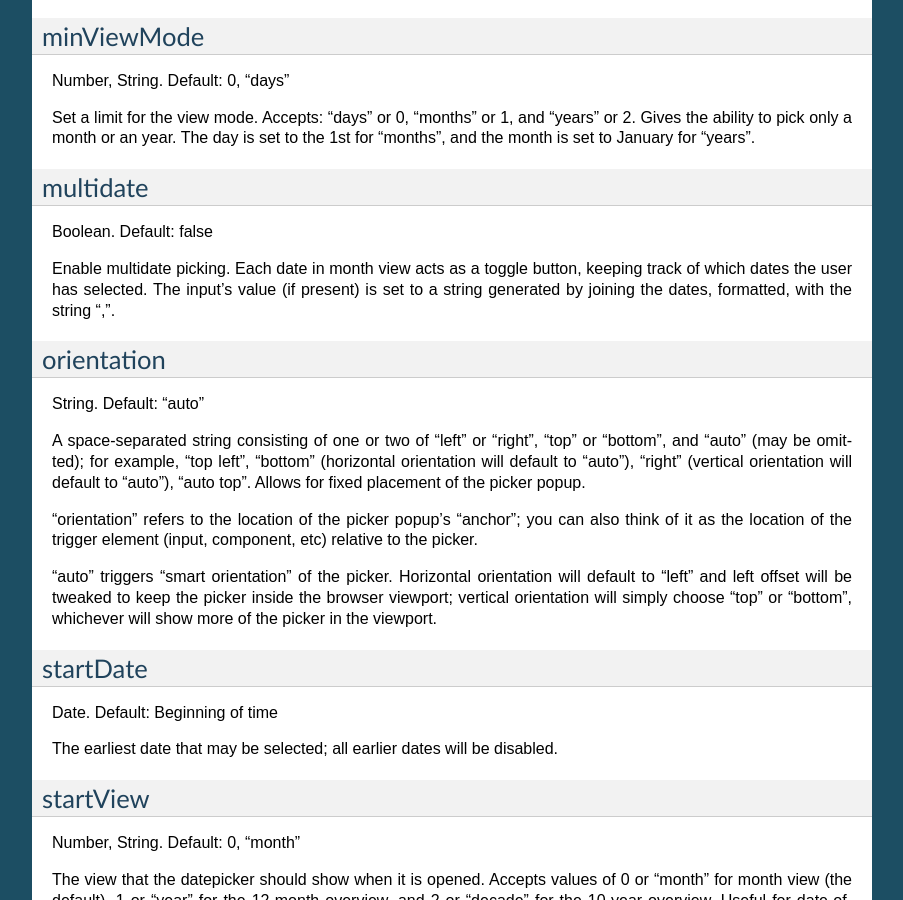
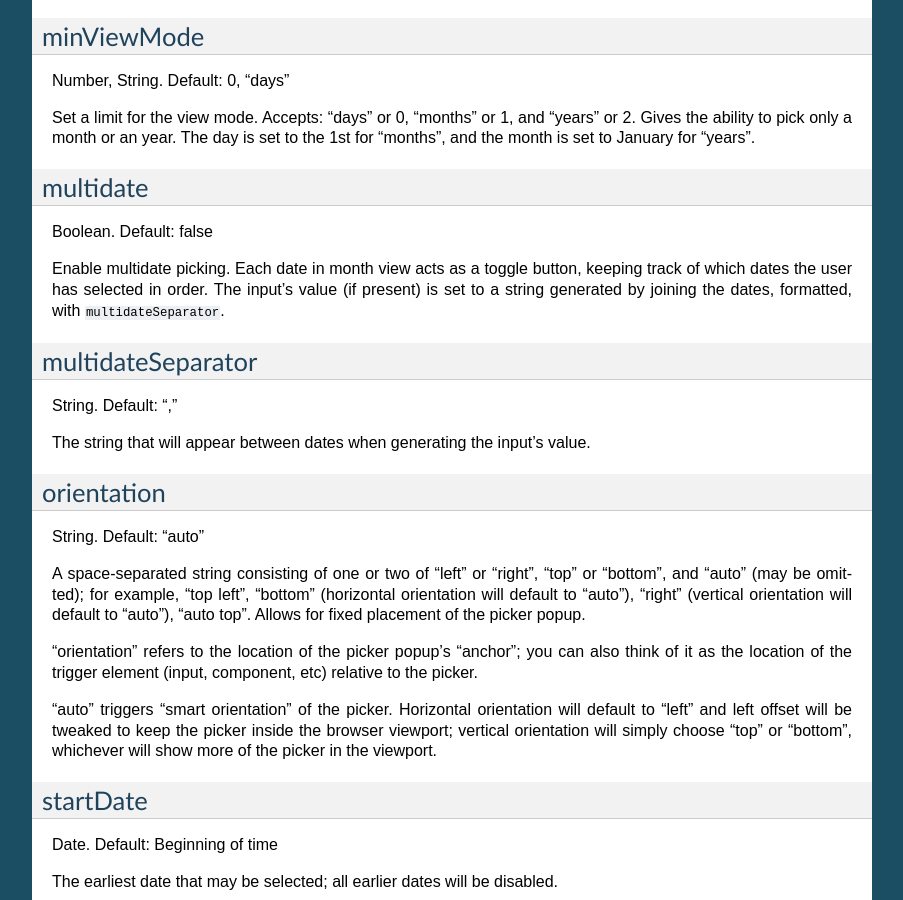
Before and after one commit to uxsolutions/bootstrap-datepicker, a Sphinx documentation site: the page built from docs/options.rst, in a window 1280 px wide and 900 px high, scrolled down 2175 px. Shown: the whole window, without its empty margins (198-1101 px from the left). Built offline with Sphinx 7.4.7, drawn with Linux system fonts in a browser that asks for light colours.

Commit message:
Store multidates as array, so their order is maintained

```diff
--- a/docs/options.rst
+++ b/docs/options.rst
@@ -127,7 +127,15 @@ multidate
 
 Boolean.  Default: false
 
-Enable multidate picking.  Each date in month view acts as a toggle button, keeping track of which dates the user has selected.  The input's value (if present) is set to a string generated by joining the dates, formatted, with the string ",".
+Enable multidate picking.  Each date in month view acts as a toggle button, keeping track of which dates the user has selected in order.  The input's value (if present) is set to a string generated by joining the dates, formatted, with ``multidateSeparator``.
+
+
+multidateSeparator
+------------------
+
+String.  Default: ","
+
+The string that will appear between dates when generating the input's value.
 
 
 orientation
```
Also changed, not shown: 2 other files.
